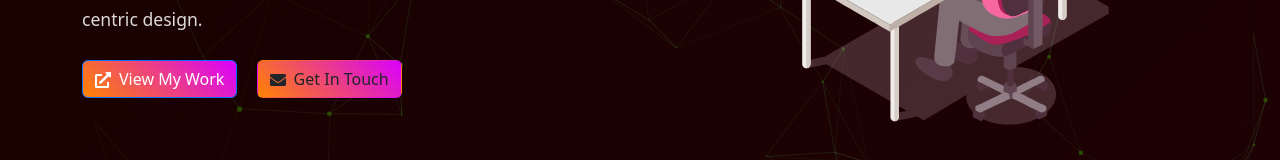
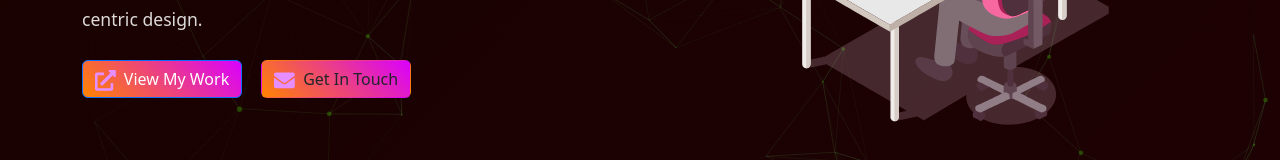
Before and after one commit to Priyanshu261202/my-portfolio, a React (Create React App) app: page / in a window 1280 px wide. Shown: the part 483-643 px from the top of the page. Built offline with nearby package versions, Linux system fonts and the light colour scheme; the HTML template or start-up script is replaced by a standard one.

Commit message:
Update App.css

```diff
--- a/src/App.css
+++ b/src/App.css
@@ -415,6 +415,11 @@ body {
   text-shadow: 0 0 0px var(--particle-glow);
 }
 
+.me-2{
+  color: #e68dff;
+  font-size: 1.3rem;
+}
+
 .social-section {
   text-align: center;
   margin-top: 2.5rem;
@@ -456,7 +461,8 @@ body {
 }
 
 .social-icon {
-  font-size: 1.1rem;
+  font-size: 1.5rem;
+  color: #e68dff;
 }
 
 .footer {
```
